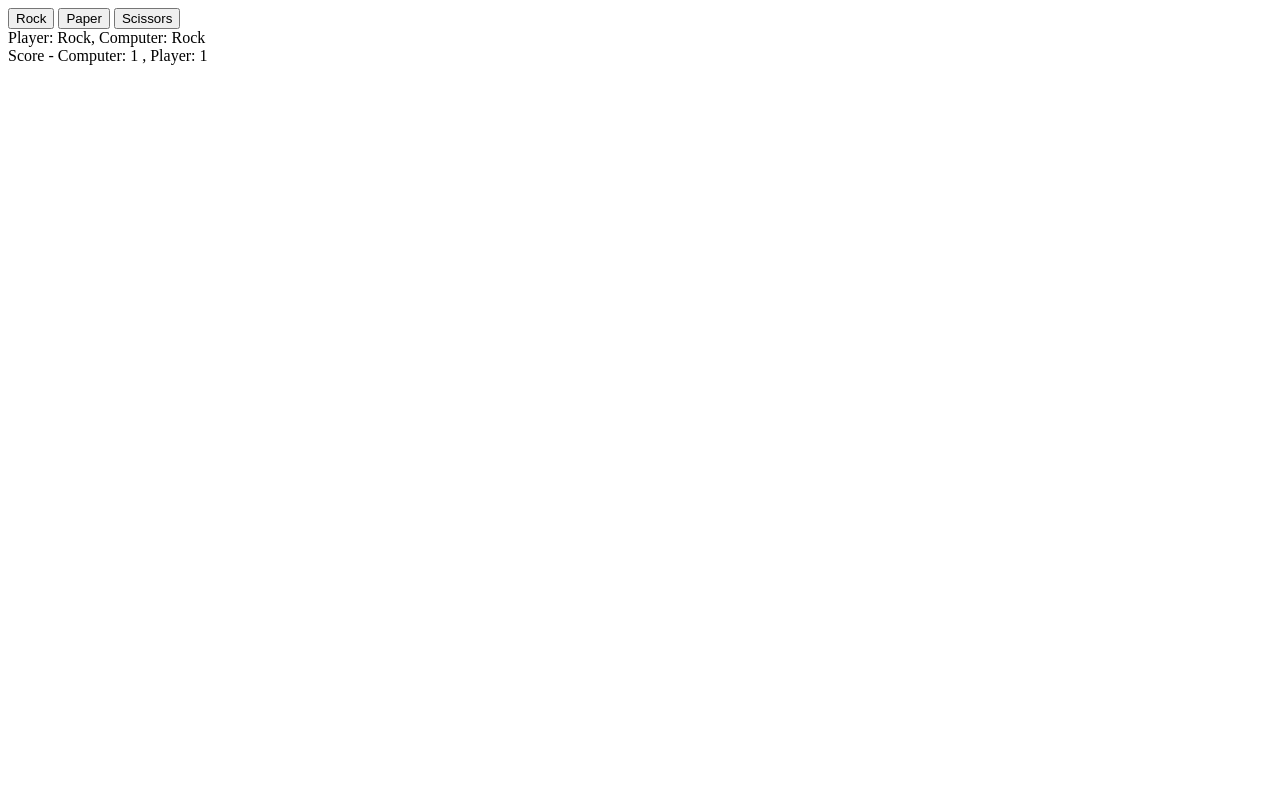
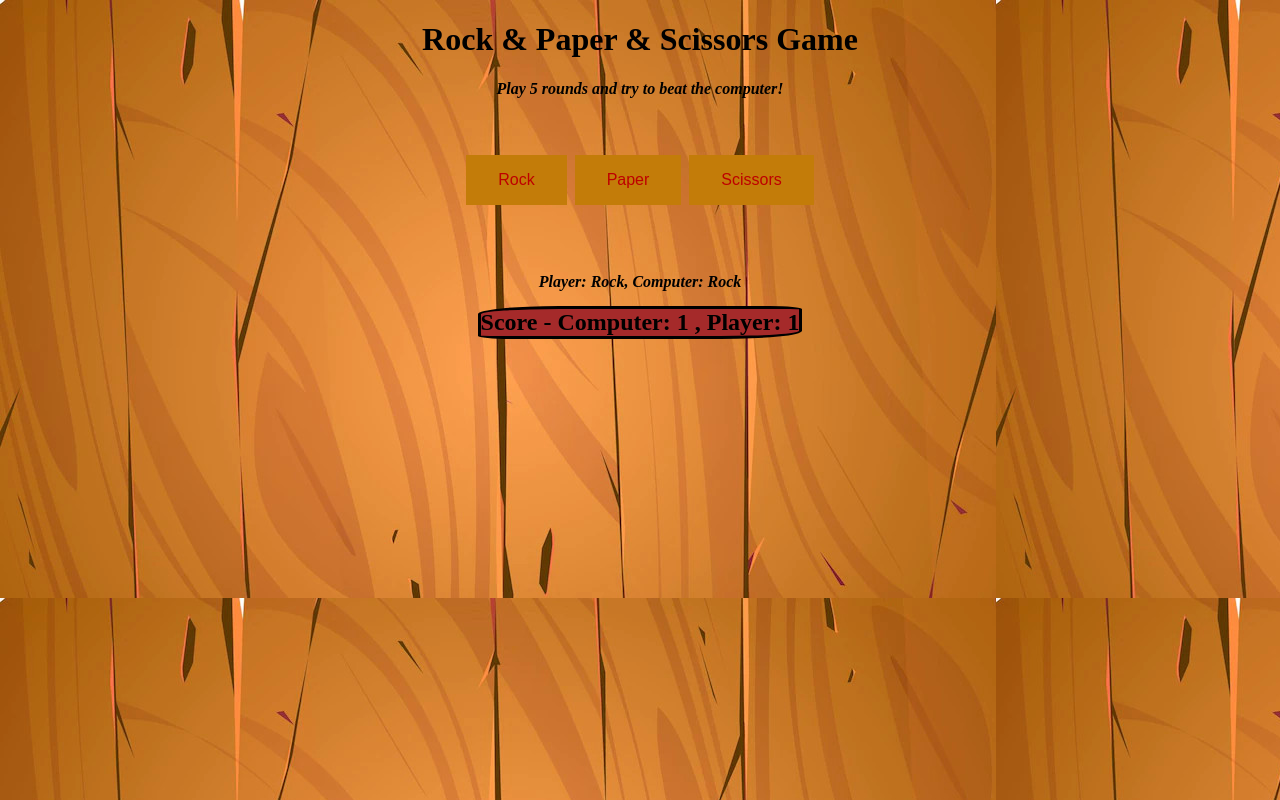
Before and after one commit to KAlamurov/rock-paper-scissors, a plain HTML site: page index.html in a window 1280 px wide. Both pictures are taken after a click on the button "Rock". Drawn offline with Linux system fonts and the light colour scheme.

Commit message:
Final product

```diff
--- /dev/null
+++ b/css/styles.css
@@ -0,0 +1,62 @@
+body {
+    background-image: url('back.jpg');
+}
+
+p {
+font-weight: bold;
+font-style: italic;
+}
+
+
+#message {
+    text-align: center;
+}
+
+
+#btn {
+    height: 100px;
+    padding: 16px;
+    display: flex;
+    align-items: center;
+    justify-content: center;
+    gap: 8px;
+}
+
+#rock, #paper, #scissors, #retry {
+    border: none;
+    color: rgb(190, 0, 0);
+    background-color: rgb(195, 124, 9);
+    padding: 16px 32px;
+    text-align: center;
+    text-decoration: none;
+    font-size: 16px;
+    transition-duration: 0.4s;
+    cursor: pointer;
+}
+#rock:hover, #paper:hover, #scissors:hover, #retry:hover {
+    background-color: rgb(212, 144, 43);
+}
+
+#main {
+    height: 100px;
+    padding: 10px;
+    display: flex;
+    flex-direction: column;
+    align-items: center;
+    justify-content: center;
+    gap: 15px;
+}
+
+.gameResult, .EndGame {
+    font-weight: bolder;
+    font-style: italic;
+}
+
+.Outcome {
+    border-style:solid;
+    border-radius: 25% 10%;
+    background-color: brown;
+    font-weight: bolder;
+    font-size: x-large;
+
+}
--- a/index.html
+++ b/index.html
@@ -5,13 +5,19 @@
     <meta http-equiv="X-UA-Compatible" content="IE=edge">
     <meta name="viewport" content="width=device-width, initial-scale=1.0">
     <title>Rock Paper Scissors Game</title>
-    <script src="main.js" defer></script>
+    <script src="scripts/main.js" defer></script>
+    <link rel="stylesheet" href="css/styles.css">
 </head>
 <body>
-    <div id="main">
+    <div id="message">
+        <h1>Rock & Paper & Scissors Game</h1>
+        <p>Play 5 rounds and try to beat the computer!</p>
+    </div>
+    <div id="btn">
         <button id="rock">Rock</button>
         <button id="paper">Paper</button>
         <button id="scissors">Scissors</button>
     </div>
+    <div id="main"></div>
 </body>
 </html>
--- a/main.js
+++ b/scripts/main.js
@@ -4,6 +4,7 @@ const mainDiv = document.querySelector('#main');
 const div = document.createElement('div');
 const div2 = document.createElement('div');
 const div3 = document.createElement('div');
+const btnn = document.createElement("button");
 let playerScore = 0;
 let computerScore = 0;
 
@@ -95,18 +96,39 @@ let playRound = (playerSelection, ComputerSelection) => {
     div2.textContent = `Score - Computer: ${computerScore} , Player: ${playerScore}`;
     mainDiv.appendChild(div2);
 
+
     if (playerScore > 4 && computerScore < 5) {
         div3.classList.add('EndGame');
         div3.textContent = 'Congratulations, you won!';
         mainDiv.appendChild(div3);
         computerScore = 0;
         playerScore = 0;
+        document.getElementById("rock").disabled = true;
+        document.getElementById("paper").disabled = true;
+        document.getElementById("scissors").disabled = true;
+        btnn.innerHTML = "Try Again";
+        btnn.setAttribute("id", "retry");
+        mainDiv.appendChild(btnn);
+        btnn.addEventListener('click', () => {
+            location.reload();
+        });
+
+
     } else if (computerScore > 4 && playerScore < 5) {
         div3.classList.add('EndGame');
         div3.textContent = 'Sorry, you lost!';
         mainDiv.appendChild(div3);
         computerScore = 0;
         playerScore = 0;
+        document.getElementById("rock").disabled = true;
+        document.getElementById("paper").disabled = true;
+        document.getElementById("scissors").disabled = true;
+        btnn.innerHTML = "Try Again";
+        btnn.setAttribute("id", "retry");
+        mainDiv.appendChild(btnn);
+        btnn.addEventListener('click', () => {
+            location.reload();
+        });
     }
       else if (computerScore == 5 && playerScore == 5) {
         div3.classList.add('EndGame');
@@ -114,6 +136,15 @@ let playRound = (playerSelection, ComputerSelection) => {
         mainDiv.appendChild(div3);
         computerScore = 0;
         playerScore = 0;
+        document.getElementById("rock").disabled = true;
+        document.getElementById("paper").disabled = true;
+        document.getElementById("scissors").disabled = true;
+        btnn.innerHTML = "Try Again";
+        btnn.setAttribute("id", "retry");
+        mainDiv.appendChild(btnn);
+        btnn.addEventListener('click', () => {
+            location.reload();
+        });
     }
 
 }
```
Also changed, not shown: css/back.jpg (added).
